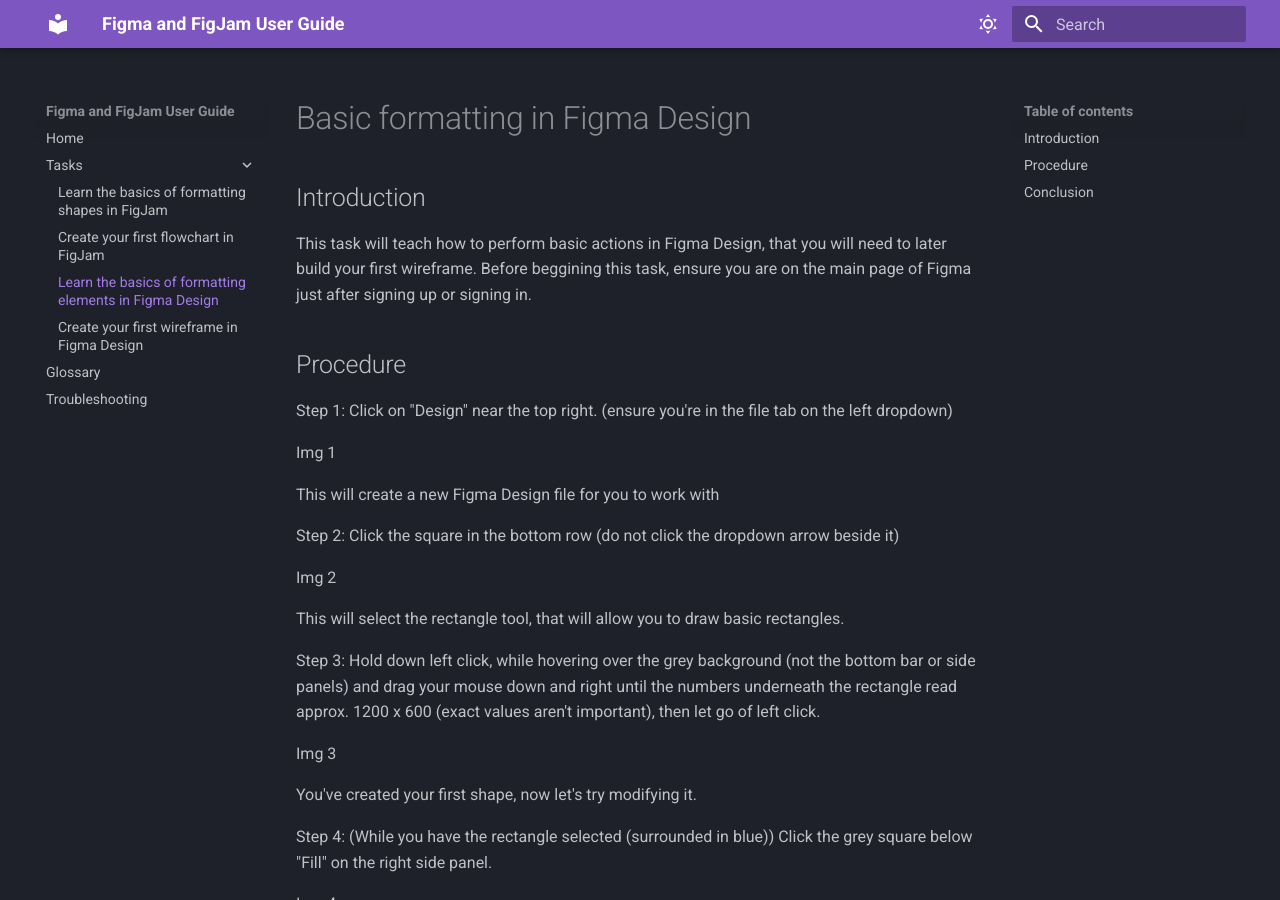
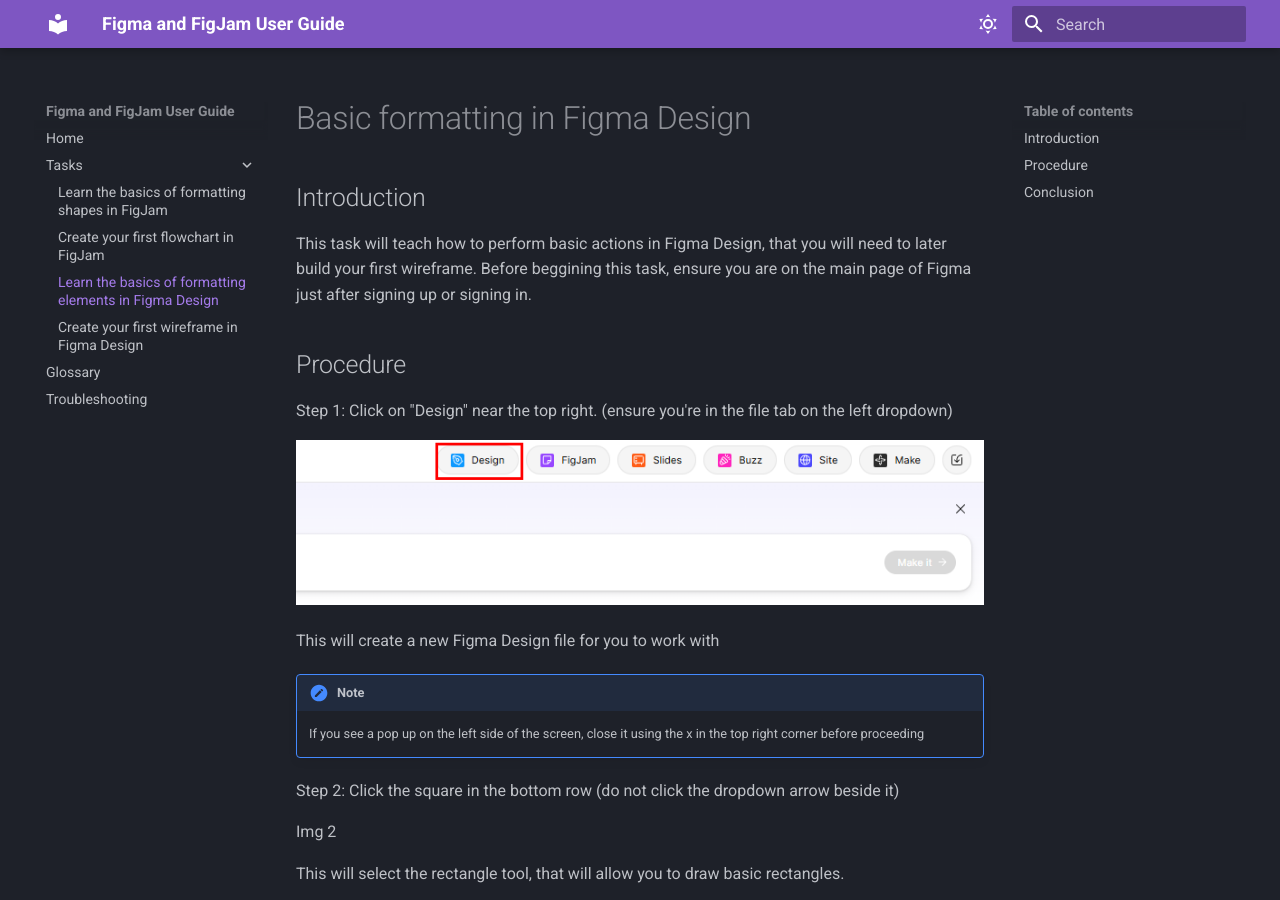
Before and after one commit to andrew-solomko/mkdocs-material-tutorial-andrew, an MkDocs documentation site: the page built from docs/tasks/basic-formatting-figma-design.md, in a window 1280 px wide and 900 px high. Built offline with MkDocs 1.6.1 and Material for MkDocs 9.7.7, drawn with Linux system fonts in a browser that asks for light colours.

Commit message:
Added first image

```diff
--- a/docs/tasks/basic-formatting-figma-design.md
+++ b/docs/tasks/basic-formatting-figma-design.md
@@ -8,9 +8,12 @@
 
 Step 1: Click on "Design" near the top right. (ensure you're in the file tab on the left dropdown)
 
-Img 1
+![Image 1](../assets/Task3/Img1.png)
 
 This will create a new Figma Design file for you to work with
+
+!!! note
+    If you see a pop up on the left side of the screen, close it using the x in the top right corner before proceeding
 
 Step 2: Click the square in the bottom row (do not click the dropdown arrow beside it)
 
```
Also changed, not shown: docs/assets/Task3/Img1.png (added).
